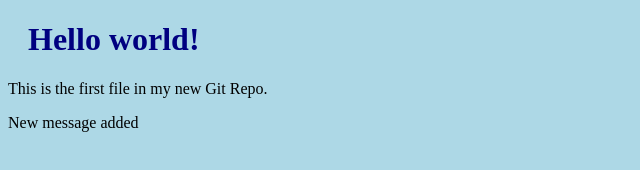
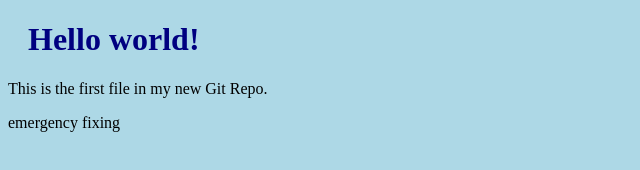
Before and after one commit to caseisjustin/githubbagespage.github.io, a plain HTML site: page index.html in a window 1280 px wide. Shown: the full height of the page, 0-640 px from the left. Drawn offline with Linux system fonts and the light colour scheme.

Commit message:
emergency fix done

```diff
--- a/index.html
+++ b/index.html
@@ -8,7 +8,7 @@
 
 <h1>Hello world!</h1>
 <p>This is the first file in my new Git Repo.</p>
-<p>New message added</p>
+<p>emergency fixing</p>
 
 </body>
 </html>
```
